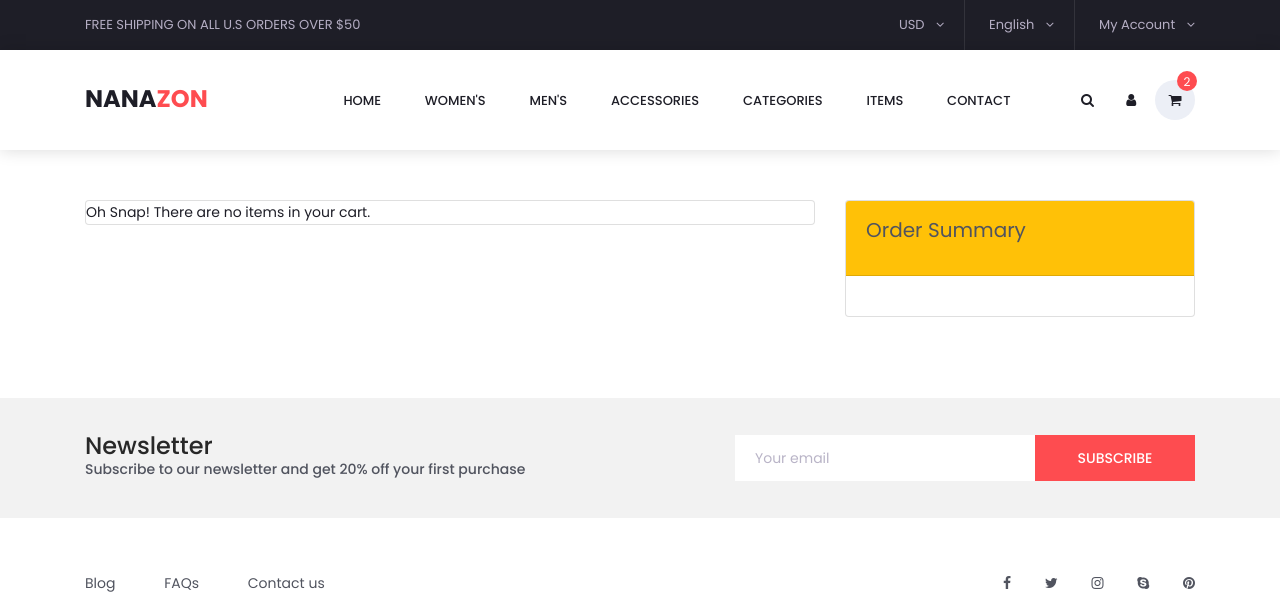
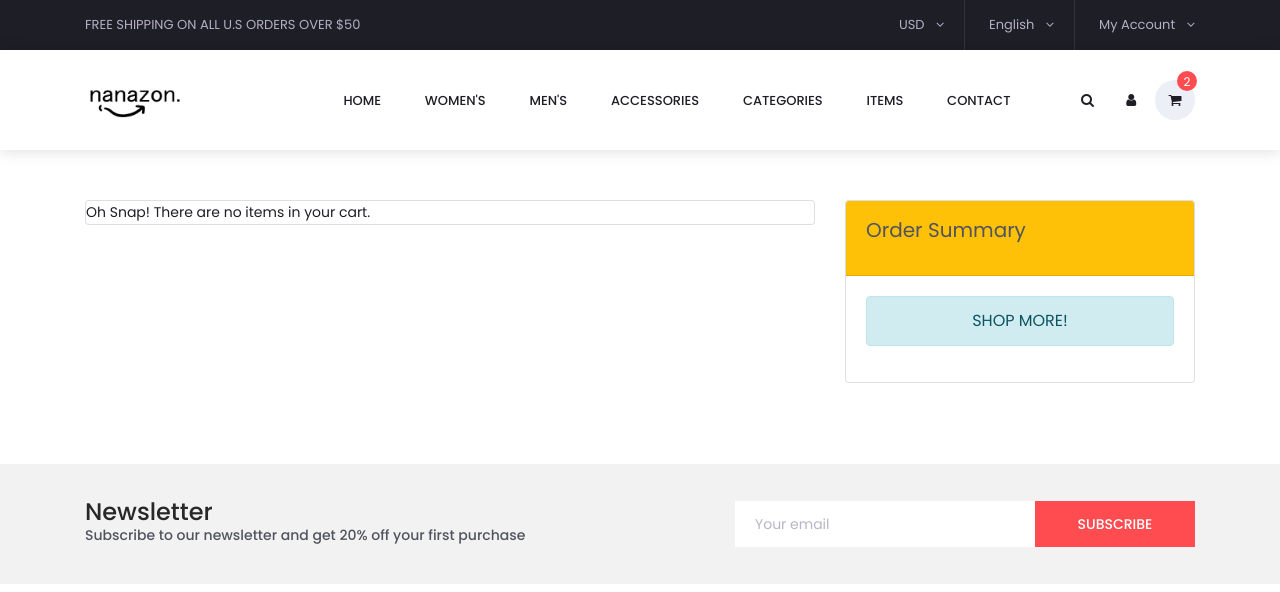
Before and after one commit to nanasuyama/nanazon, a PHP site: page /user/cart.php in a window 1280 px wide. Shown: the top 592 px of the page. Run offline with PHP 8.4, Linux system fonts and the light colour scheme; the visitor is signed in with stand-in values (Sample User, id 1); data that the repository does not hold is empty.

Commit message:
chagned the logo

```diff
--- a/user/cart.php
+++ b/user/cart.php
@@ -55,22 +55,6 @@
         </div>
 
         <div class="col-sm-4">
-            <!-- <div class="card">
-                <div class="car-header">
-                    <p class="lead">ADDRESS</p>
-                </div>
-                <div class="card-body">
-                        <?php
-
-                            // $get_address = $cart->selectAllAddress();
-
-                        ?>
-
-                    <p class="lead">
-
-                    </p>
-                </div>
-            </div> -->
             <div class="card">
                 <div class="card-header bg-warning">
                     <p class="lead">Order Summary</p>
@@ -100,6 +84,7 @@
                     <?php
                     }
                     ?>
+                    <a href="index.php" class="btn btn-outline-info d-block alert alert-info">SHOP MORE!</a>
                 </div>
             </div>
         </div>
--- a/user/header.php
+++ b/user/header.php
@@ -101,7 +101,8 @@
 				<div class="row">
 					<div class="col-lg-12 text-right">
 						<div class="logo_container">
-							<a href="#">nana<span>zon</span></a>
+							<!-- <a href="#">nana<span>zon</span></a> -->
+							<img src="../images/nanazon.jpg" alt="" style="width:100px;">
 						</div>
 						<nav class="navbar">
 							<ul class="navbar_menu">
```
Also changed, not shown: images/nanazon.jpg (added).
